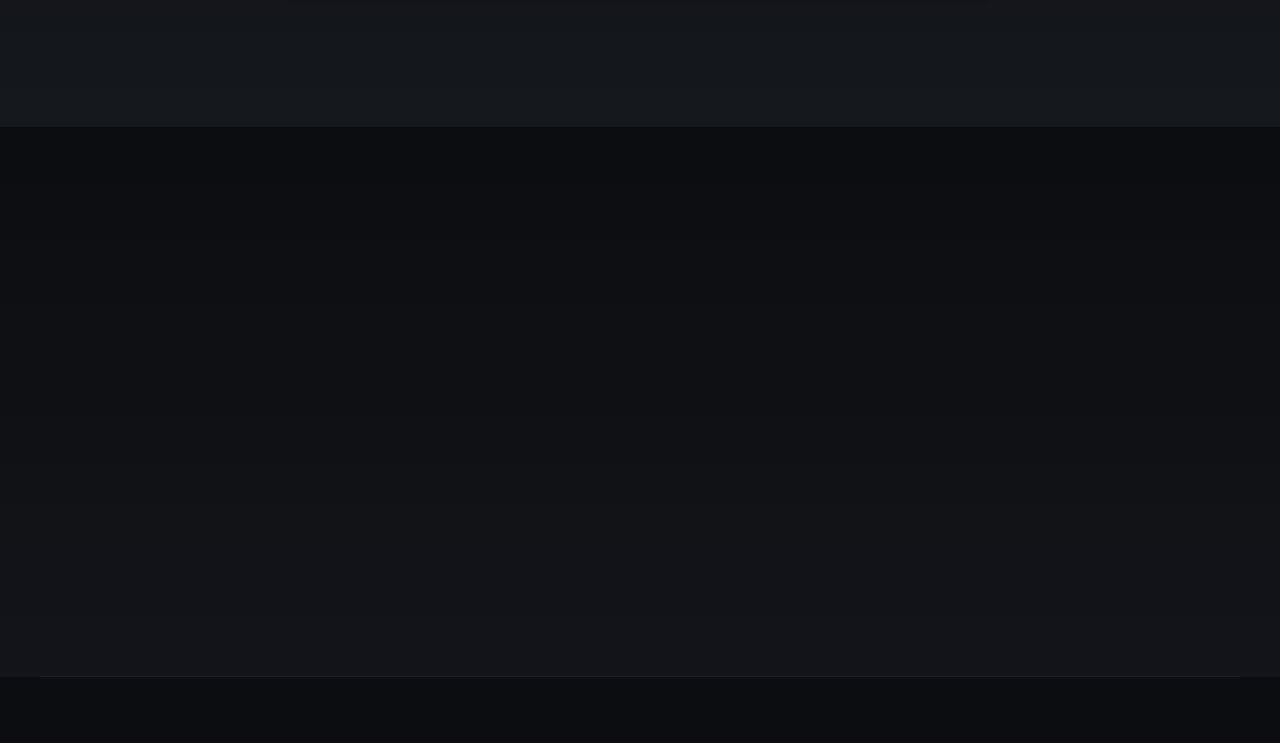
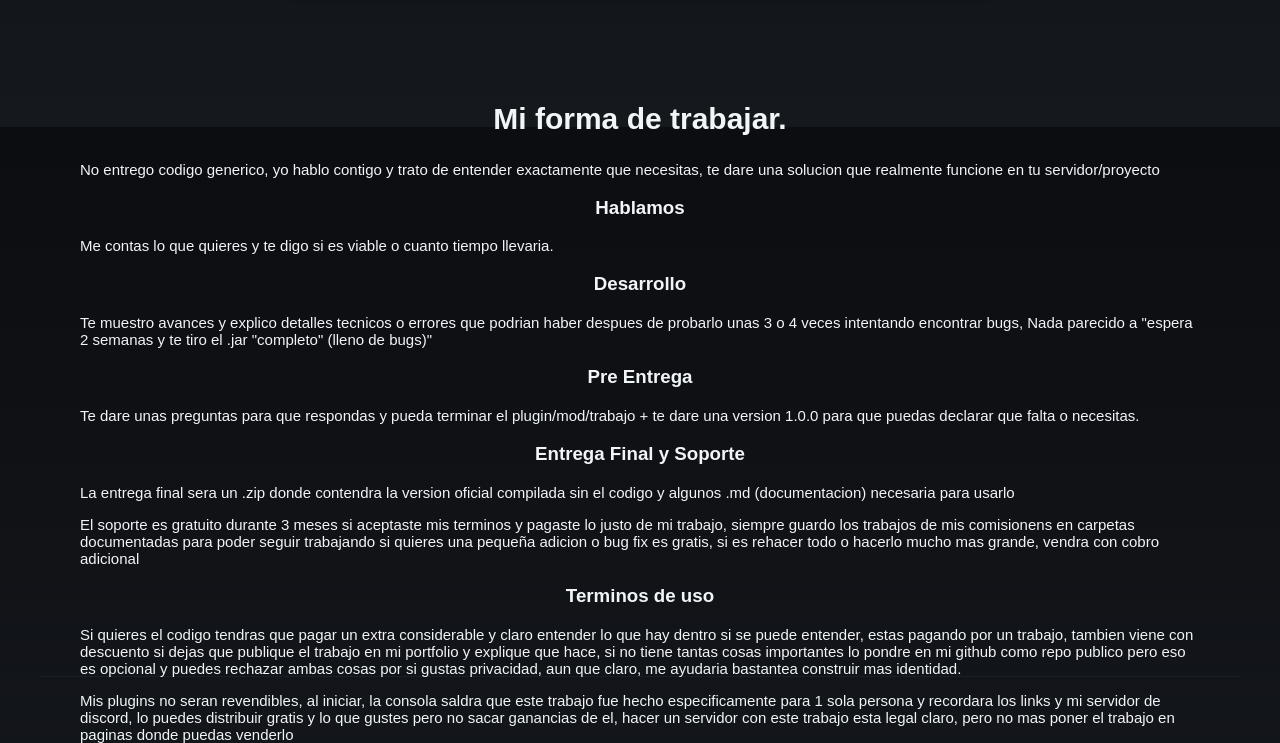
Before and after one commit to Marblezs/Portfolio, a plain HTML site: page SQA/Pages/EN/index.html in a window 1280 px wide. Shown: the part 1473-2216 px from the top of the page. Before the commit the page ends 2150 px from the top, so only its background shows below. Drawn offline with Linux system fonts and the light colour scheme.

```diff
--- a/SQA/Pages/EN/index.html
+++ b/SQA/Pages/EN/index.html
@@ -123,7 +123,31 @@
     </div>
 
     <section class="contact" id="contacto">
-
+        <h2 align="center">Mi forma de trabajar.</h2>
+        <p>No entrego codigo generico, yo hablo contigo y trato de entender exactamente que necesitas, te dare una solucion que realmente funcione en tu servidor/proyecto</p>
+        <div>
+            <h3>Hablamos</h3>
+            <p>Me contas lo que quieres y te digo si es viable o cuanto tiempo llevaria.</p>
+        </div>
+        <div>
+            <h3>Desarrollo</h3>
+            <p>Te muestro avances y explico detalles tecnicos o errores que podrian haber despues de probarlo unas 3 o 4 veces intentando encontrar bugs, Nada parecido a "espera 2 semanas y te tiro el .jar "completo" (lleno de bugs)"</p>
+        </div>
+        <div>
+            <h3>Pre Entrega</h3>
+            <p>Te dare unas preguntas para que respondas y pueda terminar el plugin/mod/trabajo + te dare una version 1.0.0 para que puedas declarar que falta o necesitas.</p>
+        </div>
+        <div>
+            <h3>Entrega Final y Soporte</h3>
+            <p>La entrega final sera un .zip donde contendra la version oficial compilada sin el codigo y algunos .md (documentacion) necesaria para usarlo</p>
+            <p>El soporte es gratuito durante 3 meses si aceptaste mis terminos y pagaste lo justo de mi trabajo, siempre guardo los trabajos de mis comisionens en carpetas documentadas para poder seguir trabajando si quieres una pequeña adicion o bug fix es gratis, si es rehacer todo o hacerlo mucho mas grande, vendra con cobro adicional</p>
+        </div>
+        <div>
+            <h3>Terminos de uso</h3>
+            <p>Si quieres el codigo tendras que pagar un extra considerable y claro entender lo que hay dentro si se puede entender, estas pagando por un trabajo, tambien viene con descuento si dejas que publique el trabajo en mi portfolio y explique que hace, si no tiene tantas cosas importantes lo pondre en mi github como repo publico pero eso es opcional y puedes rechazar ambas cosas por si gustas privacidad, aun que claro, me ayudaria bastantea construir mas identidad.</p>
+            <p>Mis plugins no seran revendibles, al iniciar, la consola saldra que este trabajo fue hecho especificamente para 1 sola persona y recordara los links y mi servidor de discord, lo puedes distribuir gratis y lo que gustes pero no sacar ganancias de el, hacer un servidor con este trabajo esta legal claro, pero no mas poner el trabajo en paginas donde puedas venderlo</p>
+            <p></p>
+        </div>
     </section>
 
     </section>
--- a/SQA/Styles/styles.css
+++ b/SQA/Styles/styles.css
@@ -252,19 +252,22 @@ h3 {
   display: block;
 }
 
-.card-media-slider:hover .slider-track {
+g.card-media-slider:hover .slider-track {
   animation-play-state: paused;
 }
 
 @keyframes deslizar {
-  0%, 28% {
+  0%, 18% {
     transform: translateX(0%);
   }
-  33%, 61% {
+  22%, 41% {
     transform: translateX(-100%);
   }
-  66%, 94% {
+  44%, 64% {
     transform: translateX(-200%);
+  }
+  67%, 80% {
+    transform: translateX(-300%);
   }
   100% {
     transform: translateX(0%);
```
